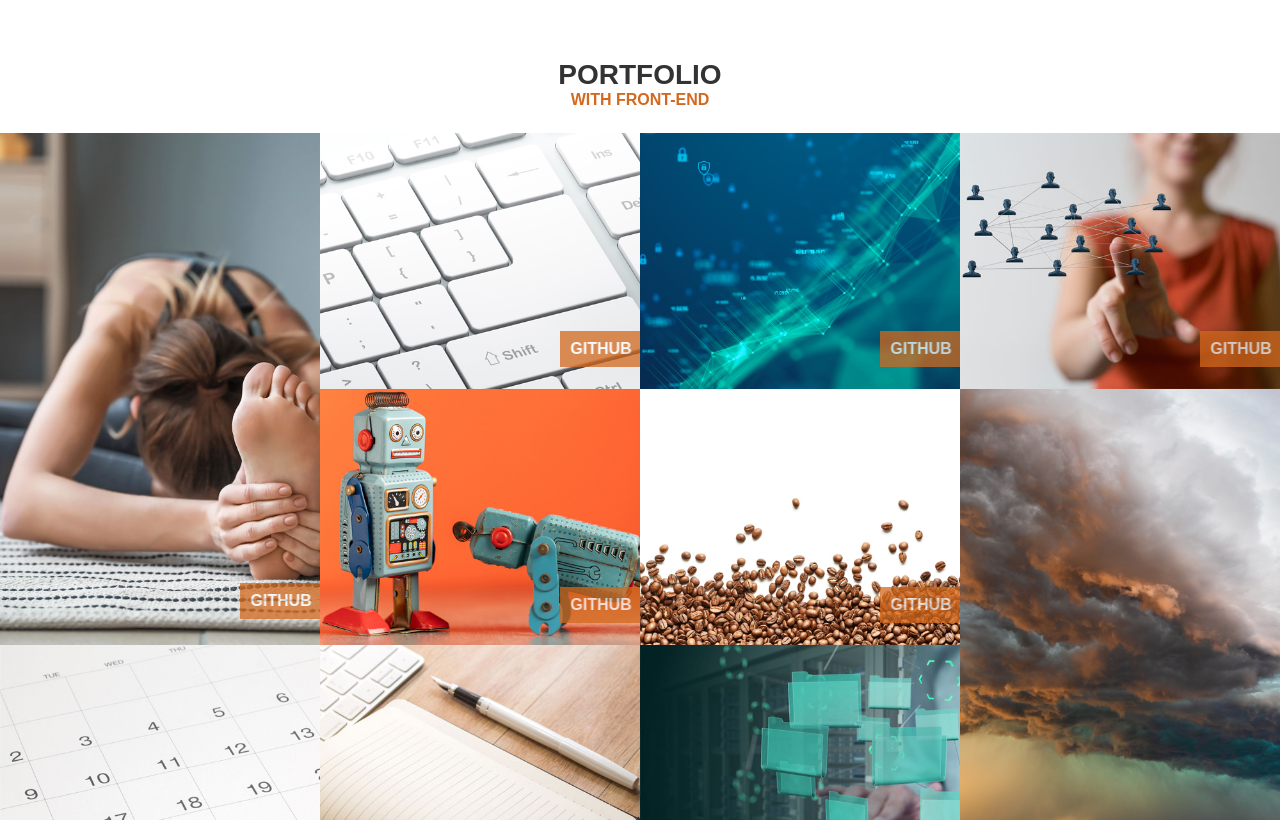
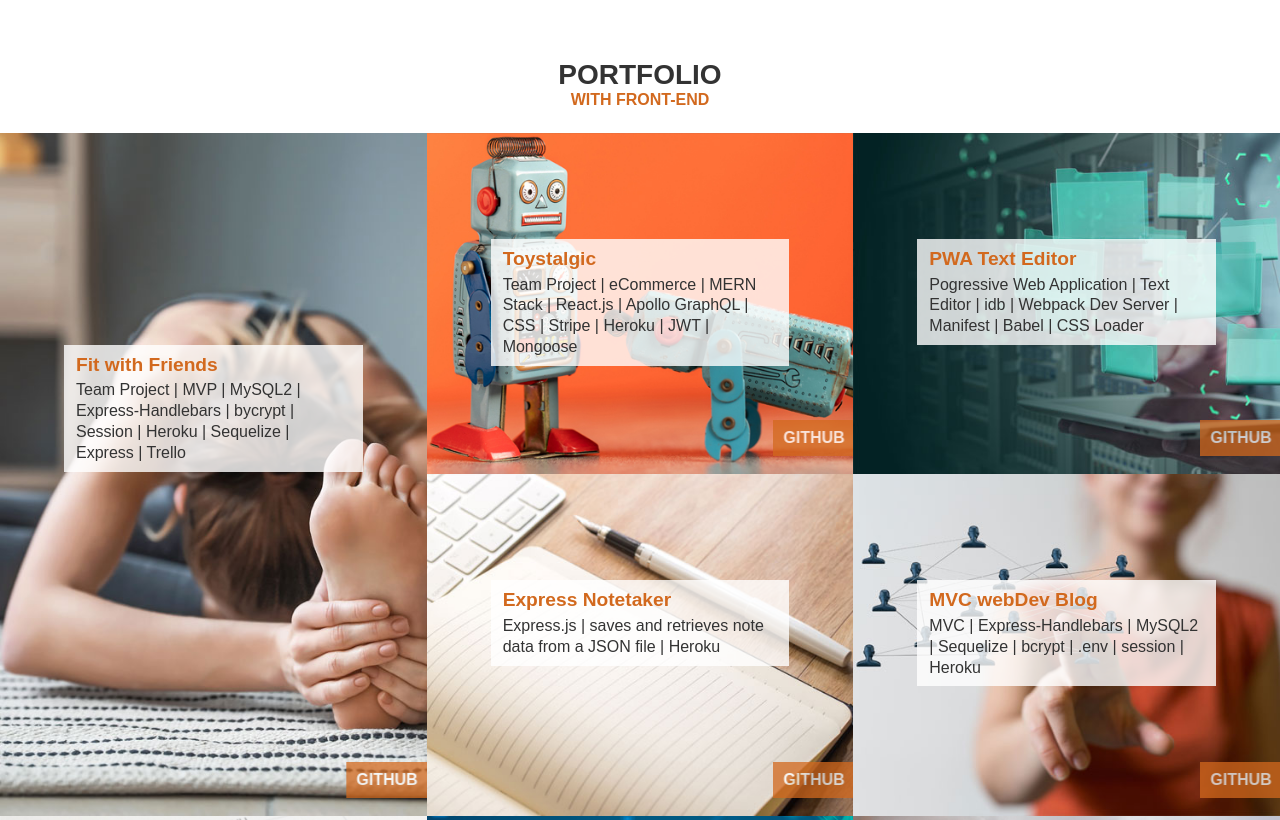
Before and after one commit to CynthiaGodoy/react.js-portfolio, a React (Create React App) app: page /#/ in a window 1280 px wide. Shown: the part 1980-2800 px from the top of the page. Built offline with nearby package versions, Linux system fonts and the light colour scheme.

Commit message:
adjust responsiveness, @media(hover:hover)

```diff
--- a/src/components/CardData.js
+++ b/src/components/CardData.js
@@ -71,7 +71,7 @@ const CardData = [
     {
         imgsrc: Project8,
         alt: "Text Editor",
-        title: "PWA Notepad/Text Editor",
+        title: "PWA Text Editor",
         description: "Pogressive Web Application | Text Editor | idb | Webpack Dev Server | Manifest | Babel | CSS Loader",
         liveURL: "https://hidden-tor-30997.herokuapp.com/",
         github: "https://github.com/CynthiaGodoy/PWA-Notepad",
--- a/src/components/Work.js
+++ b/src/components/Work.js
@@ -1,6 +1,7 @@
 import "./WorkGridStyles.css";
 
 import React from 'react';
+import Fade from 'react-reveal/Fade';
 
 const Work = (props) => {
     return (
@@ -10,11 +11,11 @@ const Work = (props) => {
                 <a href={props.liveURL} target="_blank" rel="noreferrer">
                     <img src={props.imgsrc} className="background-frontend" alt={props.alt}/>
                 </a>
-
+                <Fade bottom opposite>
                     <div className="overlay-frontend hide">
                         <h2 className="frontend-title">{props.title} </h2>
                         <p className="frontend-description">{props.description}</p>
-                    </div>
+                    </div> </Fade >
 
                     <div className="frontend-btns">
                         <a href={props.github} target="_blank" rel="noreferrer" className="btn hvr-rectangle-out">GitHub</a>
--- a/src/components/WorkGridStyles.css
+++ b/src/components/WorkGridStyles.css
@@ -37,10 +37,21 @@
     background-color: white;
     z-index: 10;
 }
-.background-frontend:hover,
-.combine:hover .background-frontend {
-    filter: grayscale(90%);
-    opacity: 20%;
+
+.overlay-frontend {
+    line-height: 130%;
+    border-style: solid;
+    border-width: 2px;
+    border-color: chocolate;
+    width: 70%;
+    margin-right: 15%;
+    margin-left: 15%;
+    padding-left: 12px;
+    padding-right: 12px;
+    padding-bottom: 8px;
+    padding-top: 5px;
+    position: absolute;
+    top: 31%;
 }
 
 .frontend-title {
@@ -59,24 +70,30 @@
     display: none;
 }
 
-.combine .frontend-card a:hover + .hide,
-.overlay-frontend:hover {
-    display: block;
+@media (hover: hover){
+    .combine .frontend-card a:hover + .hide,
+    .overlay-frontend:hover {
+        display: block;
+    }
+    .background-frontend:hover,
+    .combine:hover .background-frontend {
+        filter: grayscale(90%);
+        opacity: 20%;
+    }
 }
 
-.overlay-frontend {
-    line-height: 130%;
-    border-style: solid;
-    border-width: 2px;
-    border-color: chocolate;
-    width: 70%;
-    margin-right: 15%;
-    margin-left: 15%;
-    padding-left: 12px;
-    padding-right: 12px;
-    padding-bottom: 8px;
-    position: absolute;
-    top: 38%;
+@media (hover: none) {
+    .combine .frontend-card a + .hide,
+    .overlay-frontend {
+        display: block;
+    }
+    .overlay-frontend {
+        background:rgba(255, 255, 255, 0.8);
+        border-width: 0px;
+    }
+    .frontend-description p {
+        font-size: .5rem;
+    }
 }
 
 .frontend-btns {
@@ -85,7 +102,7 @@
     position: absolute;
     transform: translate(-50%, -50%);
     right: -42px;
-    bottom: 1.5%;
+    bottom: 0px;
 }
 
 .frontend-btns .btn{
@@ -101,7 +118,8 @@
 .img-hover-zoom--zoom-n-rotate img {
     transition: transform .5s ease-in-out;
 }
-.img-hover-zoom--zoom-n-rotate:hover img {
+.img-hover-zoom--zoom-n-rotate:hover img,
+.img-hover-zoom--zoom-n-rotate:active img {
     transform: scale(1.3) rotate(10deg);
 }
 
@@ -146,6 +164,14 @@
     transform: scale(1);
 }
 
+@media screen and (max-width: 1280px) {
+    .frontend-container {
+        -webkit-column-count: 3;
+        -moz-column-count:    3;
+        column-count:         3;
+    }
+}
+
 @media screen and (max-width: 1000px) {
     .frontend-container {
         -webkit-column-count: 2;
```
